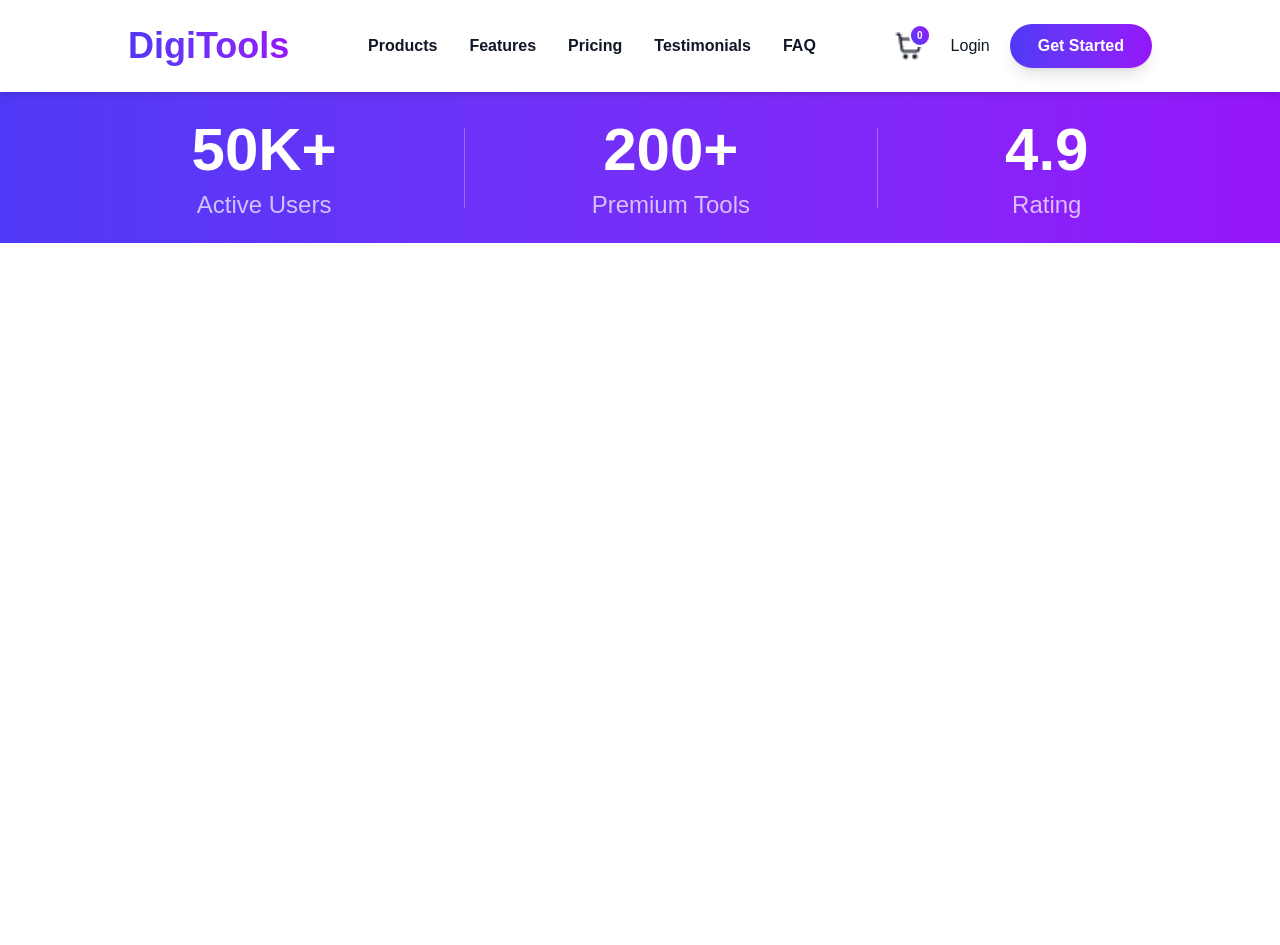
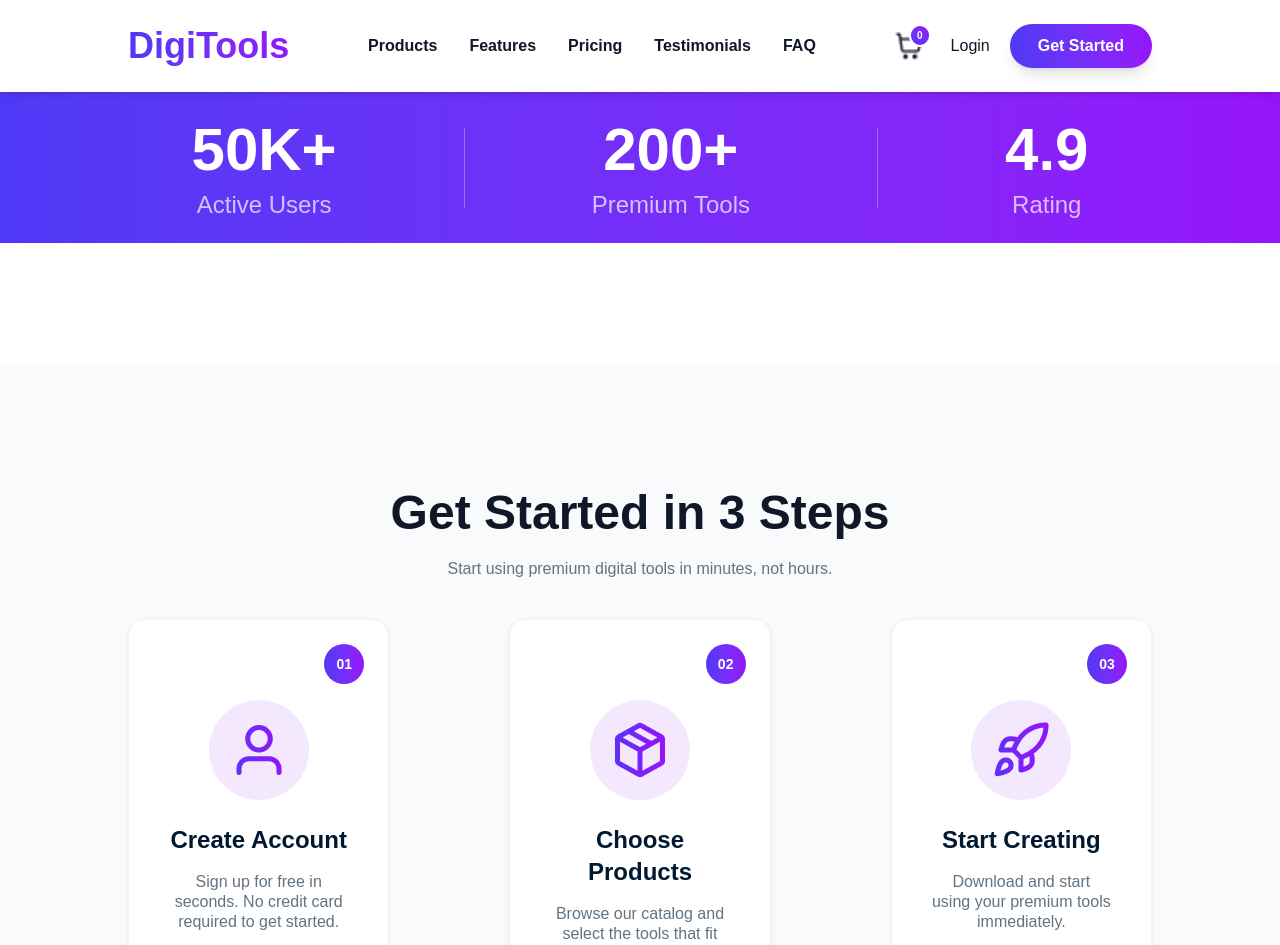
Before and after one commit to Anamul-Deoun/digiTooles-Platform, a React (Vite) app: page / in a window 1280 px wide. Shown: the top 945 px of the page. Before the commit the page ends 800 px from the top, so only its background shows below. Built offline with nearby package versions, Linux system fonts and the light colour scheme.

Commit message:
Add Started Card

```diff
--- a/src/App.jsx
+++ b/src/App.jsx
@@ -2,6 +2,7 @@
 import './App.css'
 import Navbar from './Components/Navbar'
 import State from './Components/State'
+import StartCard from './Components/StartCard'
 
 
 function App() {
@@ -10,6 +11,7 @@
     <>
       <Navbar></Navbar>
       <State></State>
+      <StartCard></StartCard>
     </>
   )
 }
--- /dev/null
+++ b/src/Components/StartCard.jsx
@@ -0,0 +1,81 @@
+import React from 'react'
+import User from '/assets/user.png'
+import Package from '/assets/package.png'
+import Rocket from '/assets/rocket.png'
+
+const StartCard = () => {
+  return (
+    <div className='bg-[#F9FAFC] py-30 my-30'>
+
+
+      <div className='mb-10 space-y-4 text-center'>
+        <h2 className='text-[#101727] text-3xl font-extrabold leading-tight md:text-5xl'>
+          Get Started in 3 Steps
+        </h2>
+        <p className='text-[#627382] text-[16px] leading-5'>
+          Start using premium digital tools in minutes, not hours.
+        </p>
+      </div>
+
+      <div className='mx-auto grid max-w-[90%] grid-cols-1 gap-10 sm:grid-cols-2 md:grid-cols-3 md:gap-20 lg:max-w-[80%] lg:gap-30'>
+
+        {/* Card 01 */}
+        <div className='relative w-full rounded-2xl border border-gray-100 bg-white p-8 text-center shadow-sm md:p-10'>
+          <div className='from-[#4F39F6] to-[#9514FA] absolute right-6 top-6 flex h-10 w-10 items-center justify-center rounded-full bg-gradient-to-r text-sm font-bold text-white'>
+            <span>01</span>
+          </div>
+
+          <div className='mx-auto mb-6 mt-10 flex h-25 w-25 items-center justify-center rounded-full bg-[#f3e8fe]'>
+            <img src={User} alt="User Icon" />
+          </div>
+
+          <h4 className='text-[#001931] text-2xl font-bold'>
+            Create Account
+          </h4>
+          <p className="text-[#627382] mb-22 mt-4 text-[16px] leading-5">
+            Sign up for free in seconds. No credit card required to get started.
+          </p>
+        </div>
+
+        {/* Card 02 */}
+        <div className='relative w-full rounded-2xl border border-gray-100 bg-white p-8 text-center shadow-sm md:p-10'>
+          <div className='from-[#4F39F6] to-[#9514FA] absolute right-6 top-6 flex h-10 w-10 items-center justify-center rounded-full bg-gradient-to-r text-sm font-bold text-white'>
+            <span>02</span>
+          </div>
+
+          <div className='mx-auto mb-6 mt-10 flex h-25 w-25 items-center justify-center rounded-full bg-[#f3e8fe]'>
+            <img src={Package} alt="Package Icon" />
+          </div>
+
+          <h4 className='text-[#001931] text-2xl font-bold'>
+            Choose Products
+          </h4>
+          <p className="text-[#627382] mb-22 mt-4 text-[16px] leading-5">
+            Browse our catalog and select the tools that fit your needs.
+          </p>
+        </div>
+
+        {/* Card 03 */}
+        <div className='relative w-full rounded-2xl border border-gray-100 bg-white p-8 text-center shadow-sm md:p-10'>
+          <div className='from-[#4F39F6] to-[#9514FA] absolute right-6 top-6 flex h-10 w-10 items-center justify-center rounded-full bg-gradient-to-r text-sm font-bold text-white'>
+            <span>03</span>
+          </div>
+
+          <div className='mx-auto mb-6 mt-10 flex h-25 w-25 items-center justify-center rounded-full bg-[#f3e8fe]'>
+            <img src={Rocket} alt="Rocket Icon" />
+          </div>
+
+          <h4 className='text-[#001931] text-2xl font-bold'>
+            Start Creating
+          </h4>
+          <p className="text-[#627382] mb-22 mt-4 text-[16px] leading-5">
+            Download and start using your premium tools immediately.
+          </p>
+        </div>
+
+      </div>
+    </div>
+  )
+}
+
+export default StartCard
```
